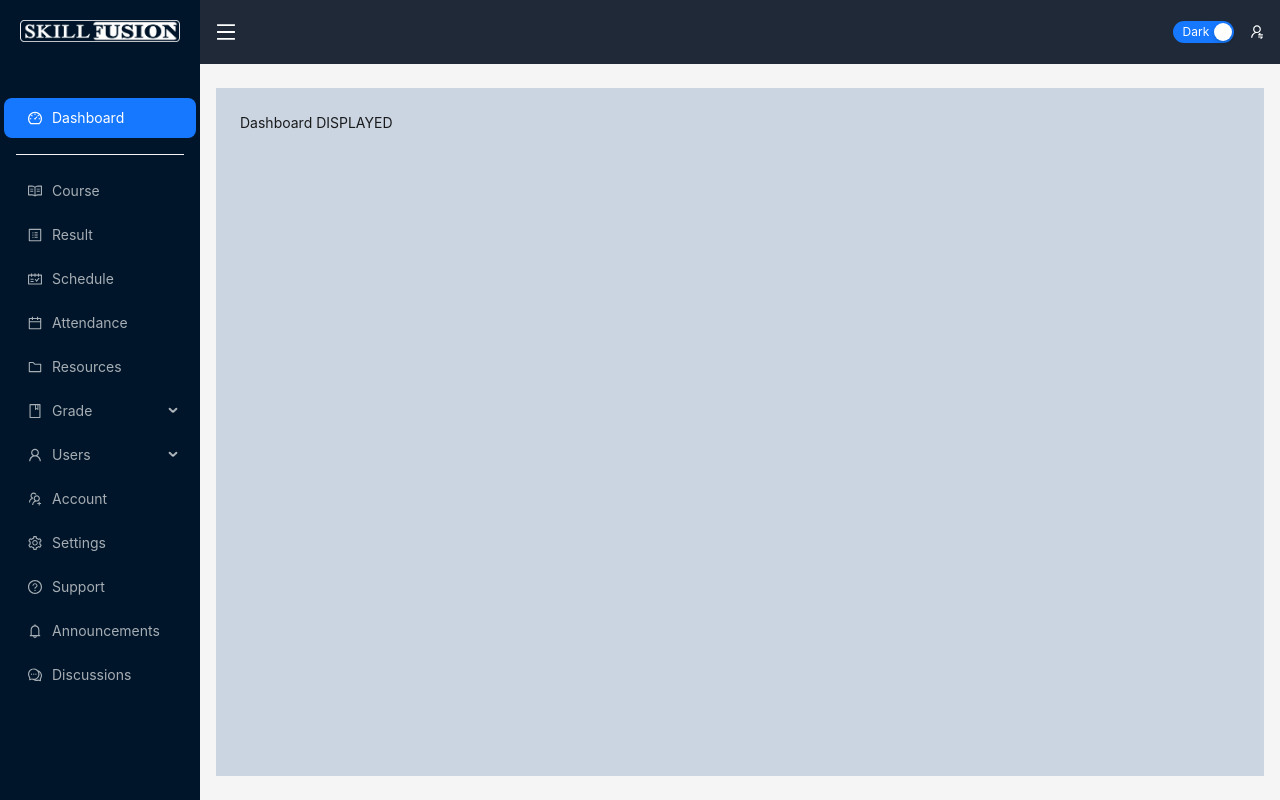
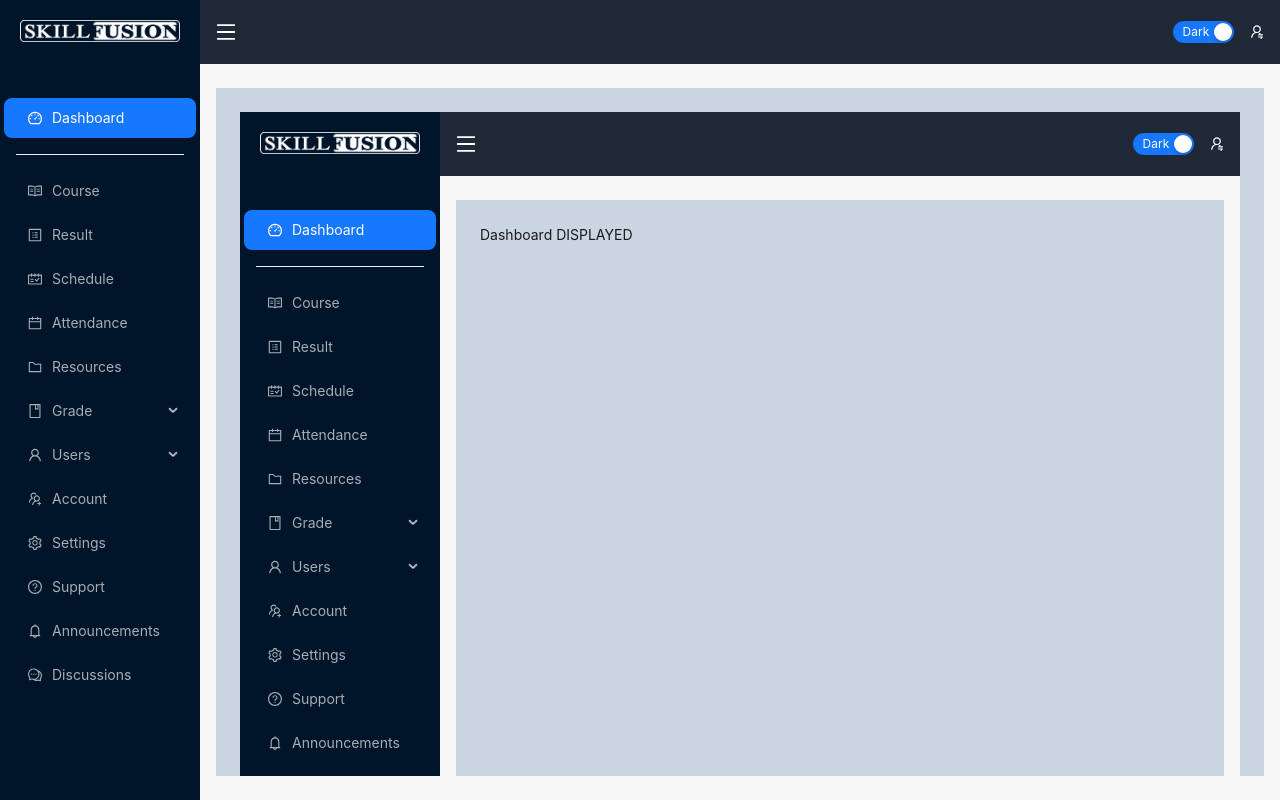
Before and after one commit to seni7/Skillfusion, a Next.js app: page /DashboardPage in a window 1280 px wide. Built offline with nearby package versions, Linux system fonts and the light colour scheme.

Commit message:
sample use layout

```diff
--- a/pages/DashboardPage.tsx
+++ b/pages/DashboardPage.tsx
@@ -1,8 +1,10 @@
 import React from 'react'
+import Layouts from '../components/Layout';
 
 function DashboardPage() {
   return (
-    <div>Dashboard DISPLAYED</div>
+    <Layouts>
+    <div>Dashboard DISPLAYED</div></Layouts>
   )
 }
 
```
